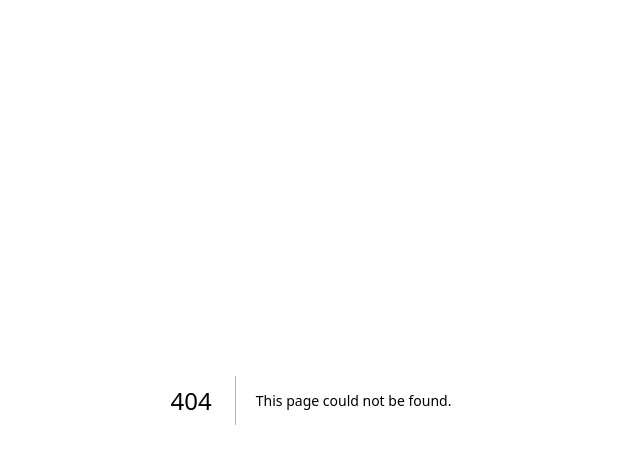
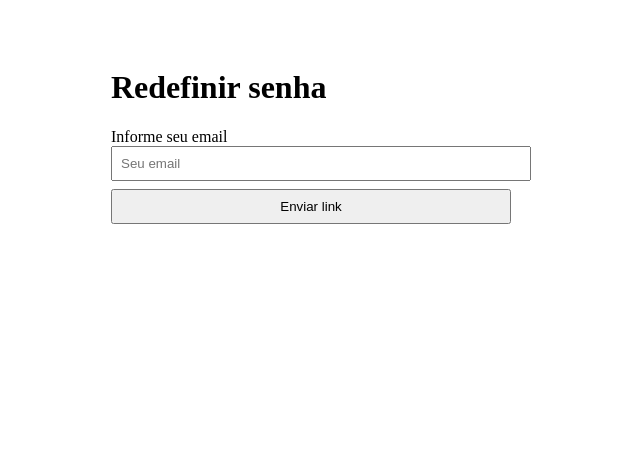
Before and after one commit to felipecaceraghi/batida-ponto-app, a Next.js app: page /reset in a window 1280 px wide. Before the commit this address had no page. Shown: the top 464 px of the page, without its empty margins (329-969 px from the left). Built offline with nearby package versions, Linux system fonts and the light colour scheme.

Commit message:
Create reset.tsx

```diff
--- /dev/null
+++ b/pages/reset.tsx
@@ -0,0 +1,50 @@
+import { useState } from 'react';
+
+export default function ResetPassword() {
+  const [email, setEmail] = useState('');
+  const [message, setMessage] = useState('');
+  const [sending, setSending] = useState(false);
+
+  async function handleSubmit(event: React.FormEvent) {
+    event.preventDefault();
+    setSending(true);
+    setMessage('');
+    try {
+      const res = await fetch('/api/reset', {
+        method: 'POST',
+        headers: { 'Content-Type': 'application/json' },
+        body: JSON.stringify({ email })
+      });
+      const data = await res.json();
+      setMessage(data.message || 'Se o email existir, você receberá um link de redefinição.');
+    } catch (err) {
+      console.error(err);
+      setMessage('Falha ao solicitar redefinição de senha');
+    } finally {
+      setSending(false);
+    }
+  }
+
+  return (
+    <div style={{ maxWidth: '400px', margin: '2rem auto', padding: '1rem' }}>
+      <h1>Redefinir senha</h1>
+      <form onSubmit={handleSubmit} style={{ display: 'flex', flexDirection: 'column', gap: '0.5rem' }}>
+        <label>
+          Informe seu email
+          <input
+            type="email"
+            value={email}
+            onChange={(e) => setEmail(e.target.value)}
+            placeholder="Seu email"
+            required
+            style={{ width: '100%', padding: '0.5rem' }}
+          />
+        </label>
+        <button type="submit" style={{ padding: '0.5rem', cursor: 'pointer' }} disabled={sending}>
+          {sending ? 'Enviando...' : 'Enviar link'}
+        </button>
+      </form>
+      {message && <p style={{ marginTop: '1rem' }}>{message}</p>}
+    </div>
+  );
+}
```
